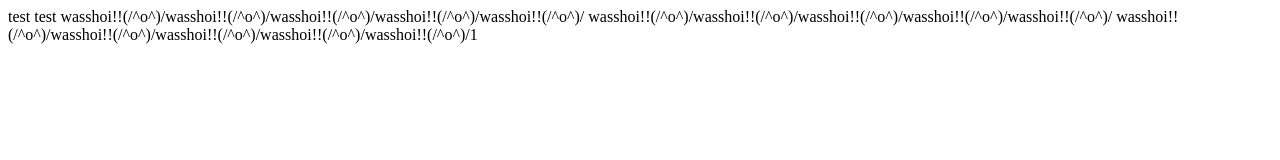
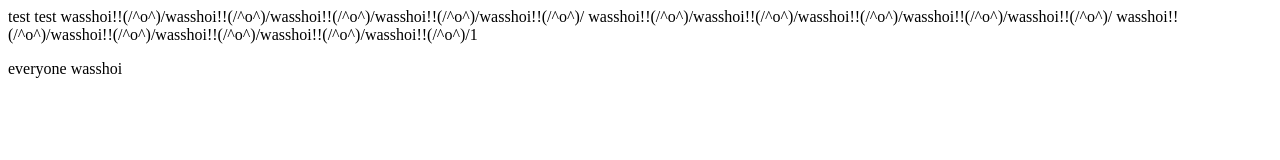
Before and after one commit to keita-tankyu/git-lesson, a plain HTML site: page index.html in a window 1280 px wide. Drawn offline with Linux system fonts and the light colour scheme.

Commit message:
add wasshoi

```diff
--- a/index.html
+++ b/index.html
@@ -8,5 +8,7 @@
 wasshoi!!(/^o^)/wasshoi!!(/^o^)/wasshoi!!(/^o^)/wasshoi!!(/^o^)/wasshoi!!(/^o^)/
 wasshoi!!(/^o^)/wasshoi!!(/^o^)/wasshoi!!(/^o^)/wasshoi!!(/^o^)/wasshoi!!(/^o^)/
 wasshoi!!(/^o^)/wasshoi!!(/^o^)/wasshoi!!(/^o^)/wasshoi!!(/^o^)/wasshoi!!(/^o^)/1
+
+<p>everyone wasshoi</p>
 </body>
 </html>
```
